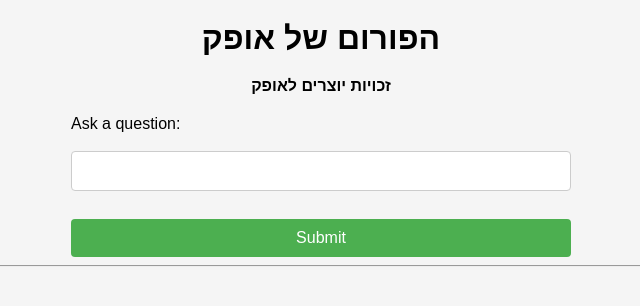
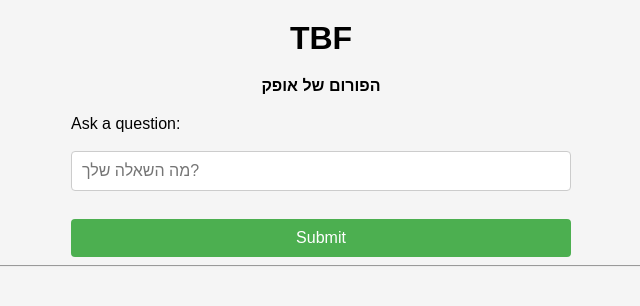
Before and after one commit to yuval4/ofekBlog, a website: page public/index.html in a window 1280 px wide. Shown: the whole page, without its empty margins (319-959 px from the left). Drawn offline with Linux system fonts and the light colour scheme; no server answers.

Commit message:
add placeholder

```diff
--- a/public/index.html
+++ b/public/index.html
@@ -4,11 +4,16 @@
     <link rel="stylesheet" type="text/css" href="style.css" />
   </head>
   <body>
-    <h1>הפורום של אופק</h1>
-    <h6>זכויות יוצרים לאופק</h6>
+    <h1>TBF</h1>
+    <h6>הפורום של אופק</h6>
     <form id="question-form">
       <label for="question-input">Ask a question:</label><br />
-      <input type="text" id="question-input" name="question" /><br />
+      <input
+        type="text"
+        id="question-input"
+        name="question"
+        placeholder="מה השאלה שלך?"
+      /><br />
       <button type="submit">Submit</button>
     </form>
     <hr />
```
Also changed, not shown: public/style.css (line endings or trailing spaces).
